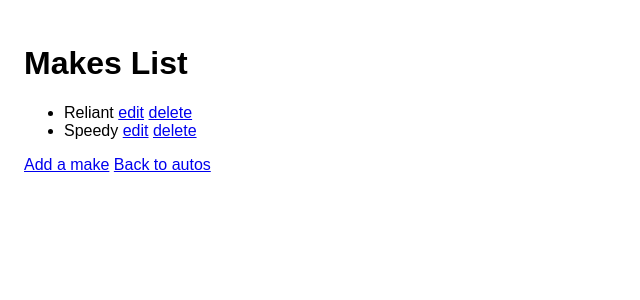
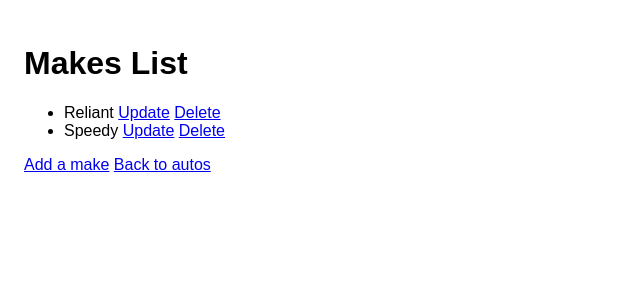
Before and after one commit to mmjakub/dj4e-exercises, a Django app: page /autos/make/ in a window 1280 px wide. Shown: the top 300 px of the page, without its empty margins (0-640 px from the left). Run offline with Django 4.2, Linux system fonts and the light colour scheme; a user stored in the database is signed in; data comes from the database, SQL or seed files in the repository.

Commit message:
fixes make link texts on make list page

```diff
--- a/templates/autos/makes.html
+++ b/templates/autos/makes.html
@@ -6,8 +6,8 @@
 {% for make in make_list %}
 <li>
     {{ make }}
-    <a href="{% url 'autos:make_update' make.pk %}">edit</a>
-    <a href="{% url 'autos:make_delete' make.pk %}">delete</a>
+    <a href="{% url 'autos:make_update' make.pk %}">Update</a>
+    <a href="{% url 'autos:make_delete' make.pk %}">Delete</a>
 </li>
 {% endfor %}
 </ul>
```
